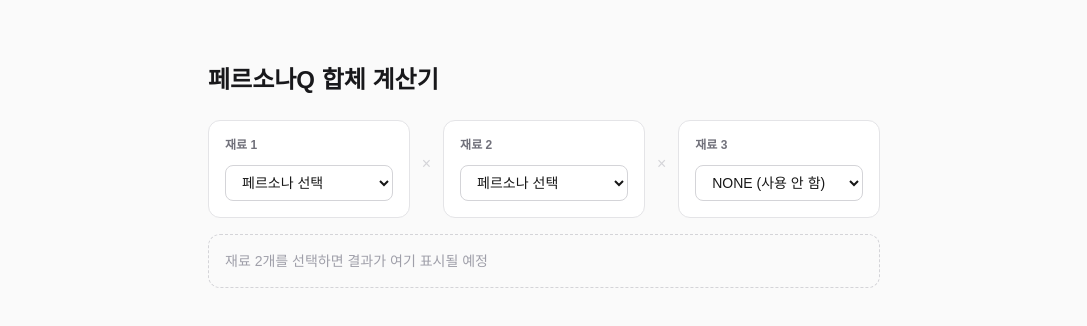
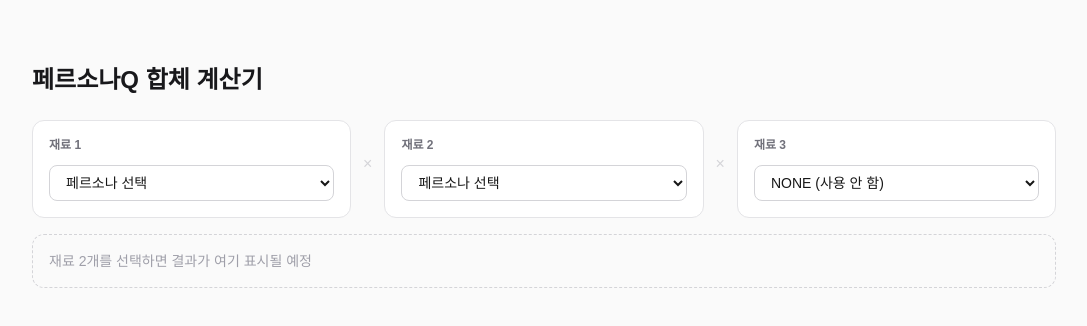
Before and after one commit to young-droid/personaq_calculator, a Next.js app: page / in a window 1280 px wide. Shown: the top 326 px of the page, without its empty margins (96-1183 px from the left). Built offline with nearby package versions, Linux system fonts and the light colour scheme.

Commit message:
fix: 재료 카드 크기 변경

```diff
--- a/src/app/page.tsx
+++ b/src/app/page.tsx
@@ -8,7 +8,7 @@ import Calculator from '@/components/Calculator';
 export default function Home() {
     return (
         <div className="min-h-screen bg-zinc-50 px-6 py-16 dark:bg-black">
-            <main className="mx-auto flex max-w-2xl flex-col gap-6">
+            <main className="mx-auto flex max-w-5xl min-w-4xl flex-col gap-6">
                 <div>
                     <h1 className="text-2xl font-bold text-zinc-900 dark:text-zinc-50">
                         페르소나Q 합체 계산기
--- a/src/components/MaterialCard.tsx
+++ b/src/components/MaterialCard.tsx
@@ -145,7 +145,7 @@ export default function MaterialCard({
                             </span>
                         </div>
 
-                        <div className="grid grid-cols-2 gap-1.5">
+                        <div className="grid grid-cols-1 gap-1.5">
                             {slot.skills.map((skill, i) => (
                                 <div
                                     key={skillKey(skill)}
@@ -154,6 +154,7 @@ export default function MaterialCard({
                                     <span className="truncate text-zinc-800 dark:text-zinc-100">
                                         {skillDisplayName(skill)}
                                     </span>
+                                    <div className="flex justify-end gap-2">
                                         <span className="shrink-0 text-zinc-400">
                                             {skillLevelTag(skill)}
                                         </span>
@@ -165,6 +166,7 @@ export default function MaterialCard({
                                         >
                                             ×
                                         </button>
+                                    </div>
                                 </div>
                             ))}
 
```
Lines whose indentation alone changed are shown as unchanged.
